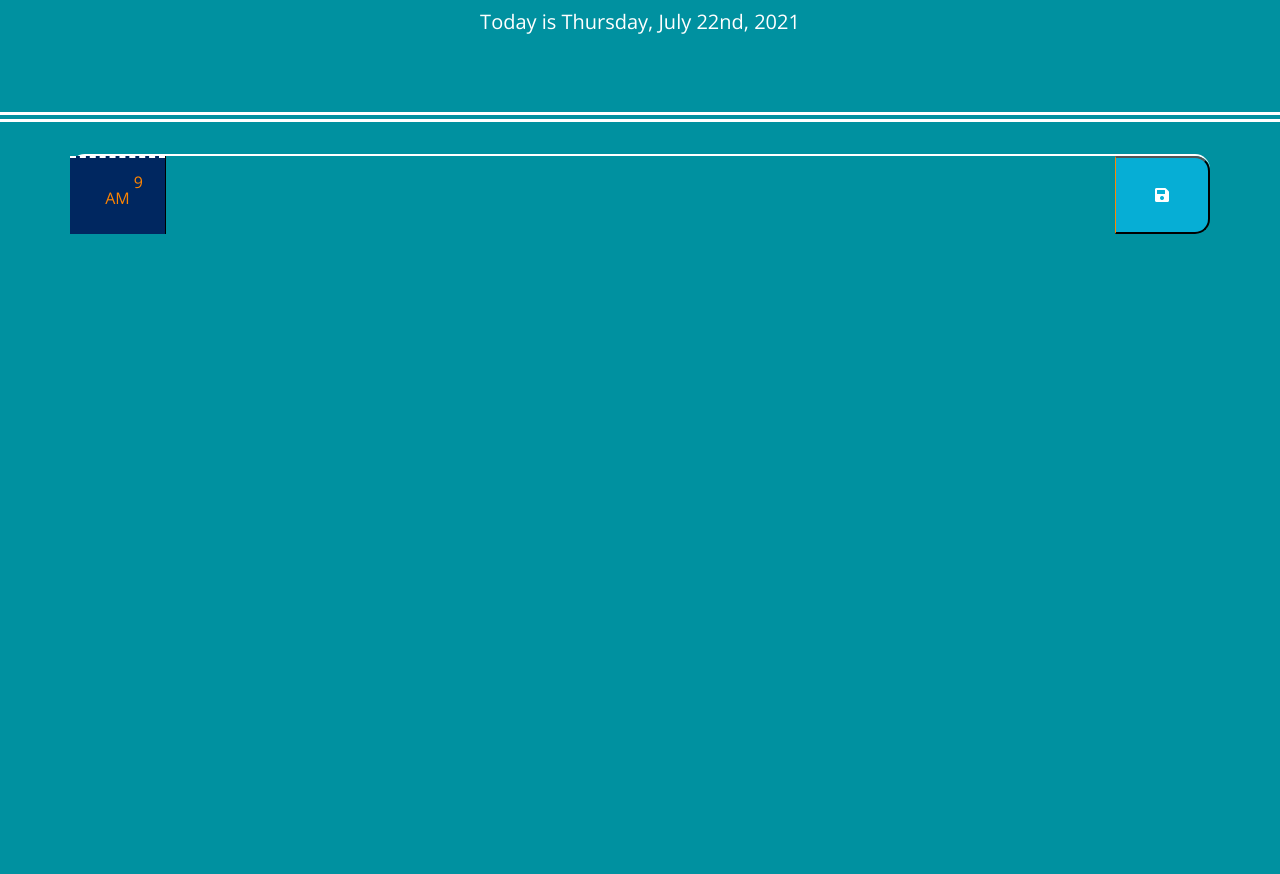
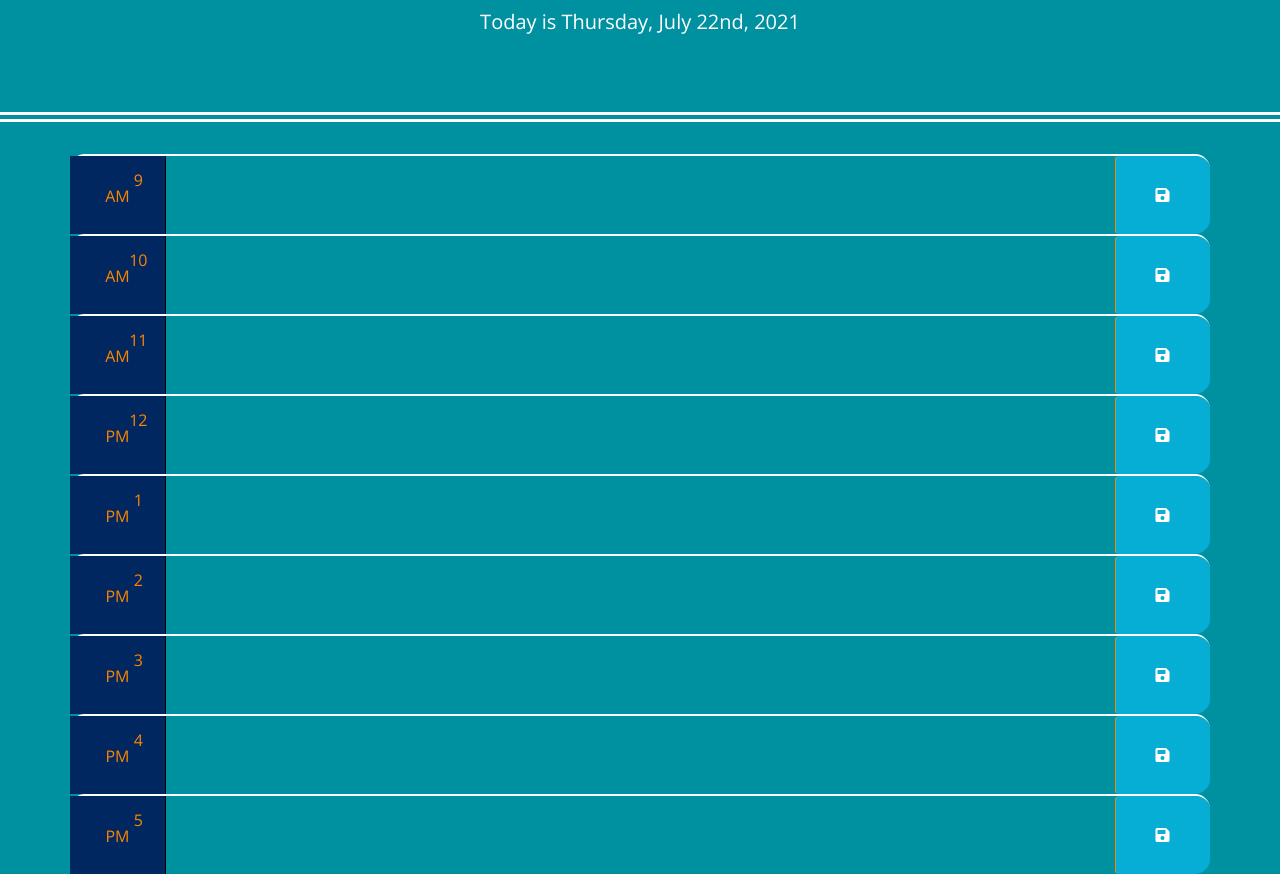
Before and after one commit to icohen90/challenge5, a plain HTML site: page index.html in a window 1280 px wide. Shown: the part 182-1056 px from the top of the page. Before the commit the page ends 800 px from the top, so only its background shows below. Drawn offline with nearby package versions, Linux system fonts and the light colour scheme.

Commit message:
fixed some custom styles and buttons need to fix hour text

```diff
--- a/assets/css/style.css
+++ b/assets/css/style.css
@@ -9,7 +9,7 @@ textarea{
   background: transparent;
   border: none;
   resize: none;
-  color: #000000;
+  color: #ffffff;
   border-left: 1px solid black;
   padding: 10px;
 }
@@ -40,7 +40,7 @@ textarea{
 .hour {
   background-color: #002760;
   color: #FF8500;
-  border-top: 2px dashed #ffffff;
+  text-align: center;
 }
 
 .past {
--- a/index.html
+++ b/index.html
@@ -35,8 +35,73 @@
           9 AM
         </div>
         <textarea class="col-md-10 description"></textarea>
-        <button class="col-md-1 saveBtn"><i class="fas fa-save"></i></button>
+        <button class="btn col-md-1 saveBtn"><i class="fas fa-save"></i></button>
       </div>
+
+      <div class="row time-block" id="10">
+        <div class="col-md-1 hour">
+          10 AM
+        </div>
+        <textarea class="col-md-10 description"></textarea>
+        <button class="btn col-md-1 saveBtn"><i class="fas fa-save"></i></button>
+      </div>
+
+      <div class="row time-block" id="11">
+        <div class="col-md-1 hour">
+          11 AM
+        </div>
+        <textarea class="col-md-10 description"></textarea>
+        <button class="btn col-md-1 saveBtn"><i class="fas fa-save"></i></button>
+      </div>
+
+      <div class="row time-block" id="12">
+        <div class="col-md-1 hour">
+          12 PM
+        </div>
+        <textarea class="col-md-10 description"></textarea>
+        <button class="btn col-md-1 saveBtn"><i class="fas fa-save"></i></button>
+      </div>
+
+      <div class="row time-block" id="1">
+        <div class="col-md-1 hour">
+          1 PM
+        </div>
+        <textarea class="col-md-10 description"></textarea>
+        <button class="btn col-md-1 saveBtn"><i class="fas fa-save"></i></button>
+      </div>
+
+      <div class="row time-block" id="2">
+        <div class="col-md-1 hour">
+          2 PM
+        </div>
+        <textarea class="col-md-10 description"></textarea>
+        <button class="btn col-md-1 saveBtn"><i class="fas fa-save"></i></button>
+      </div>
+
+      <div class="row time-block" id="3">
+        <div class="col-md-1 hour">
+          3 PM
+        </div>
+        <textarea class="col-md-10 description"></textarea>
+        <button class="btn col-md-1 saveBtn"><i class="fas fa-save"></i></button>
+      </div>
+
+      <div class="row time-block" id="4">
+        <div class="col-md-1 hour">
+          4 PM
+        </div>
+        <textarea class="col-md-10 description"></textarea>
+        <button class="btn col-md-1 saveBtn"><i class="fas fa-save"></i></button>
+      </div>
+
+      <div class="row time-block" id="5">
+        <div class="col-md-1 hour">
+          5 PM
+        </div>
+        <textarea class="col-md-10 description"></textarea>
+        <button class="btn col-md-1 saveBtn"><i class="fas fa-save"></i></button>
+      </div>
+
     </div>
 
     <script src="https://code.jquery.com/jquery-3.4.1.min.js"></script>
```
